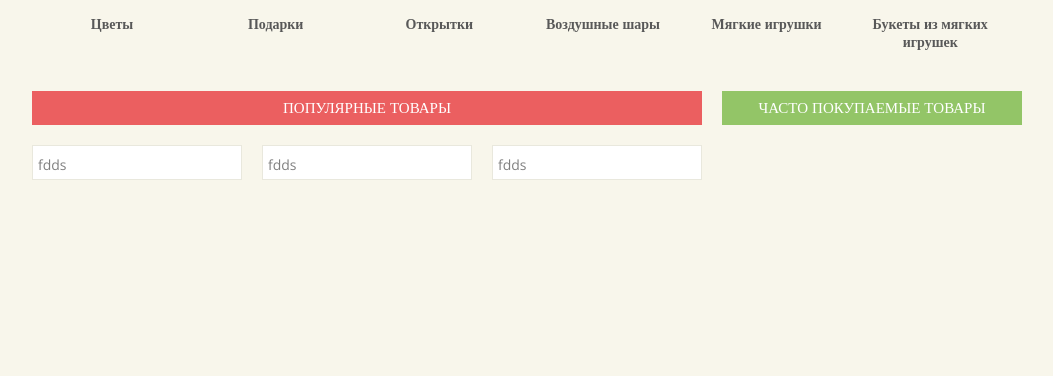
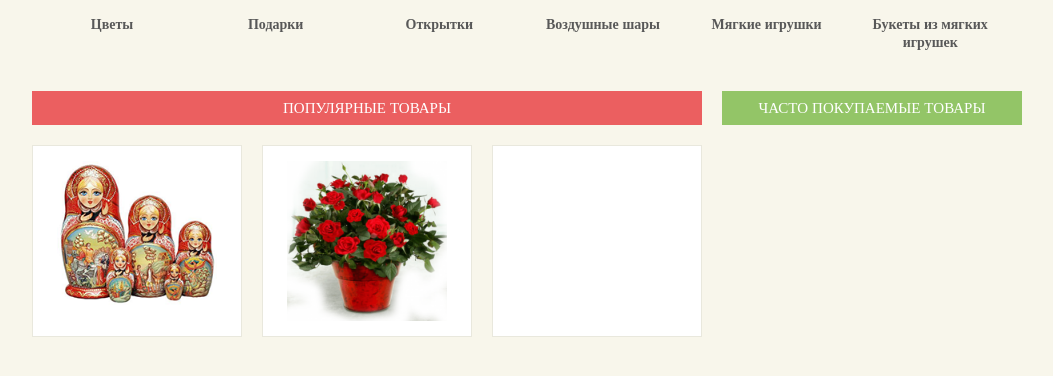
Before and after one commit to diademinna/kaleidoscope, a Yii app: template views/site/index.php in a window 1280 px wide. Shown: the part 384-760 px from the top of the page, without its empty margins (113-1166 px from the left). Run offline with PHP 8.4 and a stand-in for Yii, Linux system fonts and the light colour scheme; the template is opened without the code that fills it, so the values that code supplies are empty; some libraries are stand-ins or nearby versions.

Commit message:
products

```diff
--- a/views/site/index.php
+++ b/views/site/index.php
@@ -54,13 +54,13 @@ $this->title = 'Калейдоскоп';
 <div class="container-width_670px">
   <div class="bgr-dark_red title-block">популярные товары</div>
   <div class="container-product">
-  fdds
+    <div class="container-product__image"><img src="/img/products/1.png" /></div>
   </div>
   <div class="container-product">
-  fdds
+    <div class="container-product__image"><img  src="/img/products/2.png" /></div>
   </div>
   <div class="container-product last">
-  fdds
+    <div class="container-product__image"<img src="/img/products/3.png" /></div>
   </div>
   <div class="clear"></div>
 </div>
--- a/web/css/common.css
+++ b/web/css/common.css
@@ -75,5 +75,7 @@ header { color:#9d9d9d;font-size: 12px;}
 .bgr-dark_red {background-color: #eb5f60; }
 .bgr-green {background-color: #93c567;}
 .title-block{color: #ffffff; text-align: center; text-transform: uppercase;padding:7px 0; font-size: 15px; margin:0 0 20px 0;}
-.container-product{background-color: #ffffff; border:1px solid #e9e8dd; width:198px; float: left;margin-right:20px;padding:10px 5px 5px 5px;}
+.container-product{background-color: #ffffff; border:1px solid #e9e8dd; width:198px; float: left;margin-right:20px;padding:15px 5px 5px 5px; text-align: center;}
 .container-product.last{margin-right: 0;}
+.container-product__image {height:170px;}
+.container-product__image img{max-width: 160px; max-height: 170px;}
```
Also changed, not shown: web/img/products/1.png (added), web/img/products/2.PNG (added), web/img/products/3.png (added), web/img/products/4.png (added), web/img/products/5.png (added), web/img/products/6.jpg (added), web/img/products/7.png (added).
